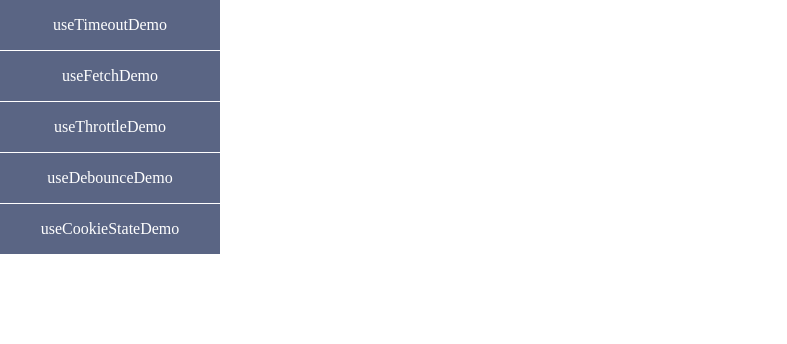
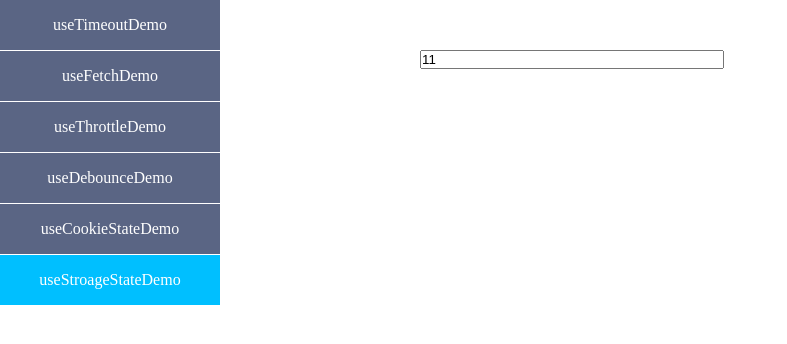
Before and after one commit to wineSu/dhooks, a React app: page /useStroageStateDemo in a window 1280 px wide. Shown: the top 344 px of the page, without its empty margins (0-787 px from the left). Built offline with nearby package versions, Linux system fonts and the light colour scheme; the HTML template or start-up script is replaced by a standard one.

Commit message:
stroage hooks

```diff
--- a/src/App.js
+++ b/src/App.js
@@ -7,6 +7,7 @@ import useFetchDemo from './demo/useFetch';
 import useThrottleDemo from './demo/useThrottle';
 import useDebounceDemo from './demo/useDebounce';
 import useCookieStateDemo from './demo/useCookieState';
+import useStroageStateDemo from './demo/useStroageState';
 
 import './index.less';
 
@@ -22,6 +23,7 @@ class App extends Component {
               <NavLink to="/useThrottleDemo" activeClassName='cur'>useThrottleDemo</NavLink>
               <NavLink to="/useDebounceDemo" activeClassName='cur'>useDebounceDemo</NavLink>
               <NavLink to="/useCookieStateDemo" activeClassName='cur'>useCookieStateDemo</NavLink>
+              <NavLink to="/useStroageStateDemo" activeClassName='cur'>useStroageStateDemo</NavLink>
             </div>
             <div className = "right">
               <Route exact path="/index" component={useTimeoutDemo} />
@@ -29,6 +31,7 @@ class App extends Component {
               <Route exact path="/useThrottleDemo" component={useThrottleDemo} />
               <Route exact path="/useDebounceDemo" component={useDebounceDemo} />
               <Route exact path="/useCookieStateDemo" component={useCookieStateDemo} />
+              <Route exact path="/useStroageStateDemo" component={useStroageStateDemo} />
             </div>
         </div>
       </Router>
--- /dev/null
+++ b/src/demo/useStroageState.jsx
@@ -0,0 +1,18 @@
+
+import * as React from 'react';
+import { useStroageState } from '../yhooks';
+
+const useStroageStateDemo = () => {
+  const [message, setMessage] = useStroageState('useStroageStateString', {
+      dafaultVal: 11,
+  });
+  return (
+    <input
+      value={message}
+      placeholder="Please enter some words..."
+      onChange={(e) => setMessage(e.target.value)}
+      style={{ width: 300 }}
+    />
+  );
+};
+export default useStroageStateDemo;
--- a/src/yhooks/index.js
+++ b/src/yhooks/index.js
@@ -21,3 +21,7 @@ export {
 export {
     useCookieState
 } from './useCookieState';
+
+export {
+    useStroageState
+} from './useStroageState';
--- a/src/yhooks/useStroageState.js
+++ b/src/yhooks/useStroageState.js
@@ -1,14 +1,17 @@
 import { useCallback, useState } from 'react';
 
-export function useCookieState(cookieKey, {dafaultVal, expire}) {
+export function useStroageState(cookieKey, {dafaultVal, expire}) {
+
+    const storage = window.localStorage;
+
     const [state, setState] = useState(() => {
-        return getCookie(cookieKey) || dafaultVal;
+        return storage.getItem(cookieKey) || dafaultVal;
     });
 
     const updateState = useCallback(
         (newValue) => {
             setState(() => {
-                setCookie(cookieKey, newValue, newValue ? expire : -1);
+                newValue ? storage.setItem(cookieKey, newValue) : storage.removeItem(cookieKey);
                 return newValue;
             });
         },
```
